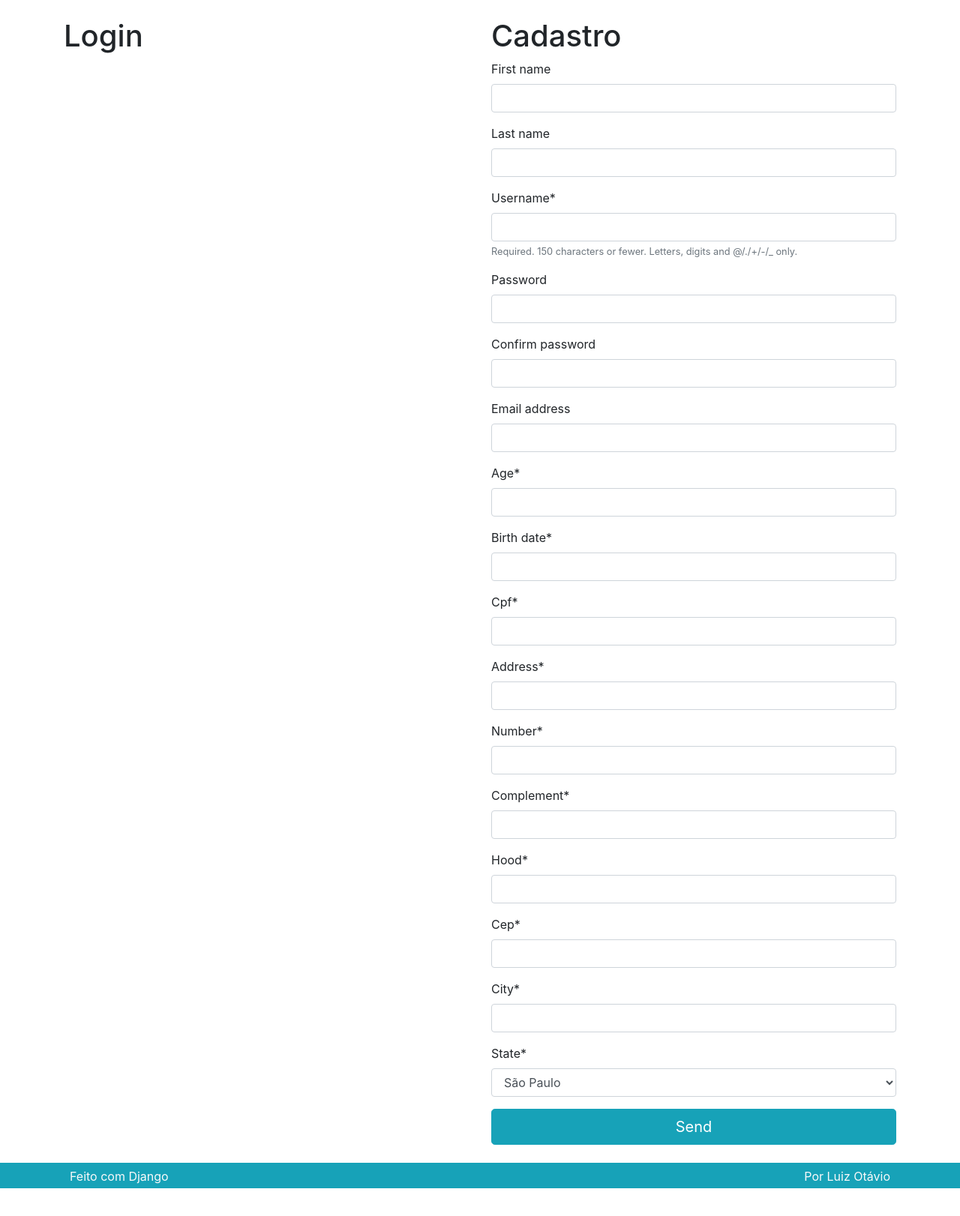
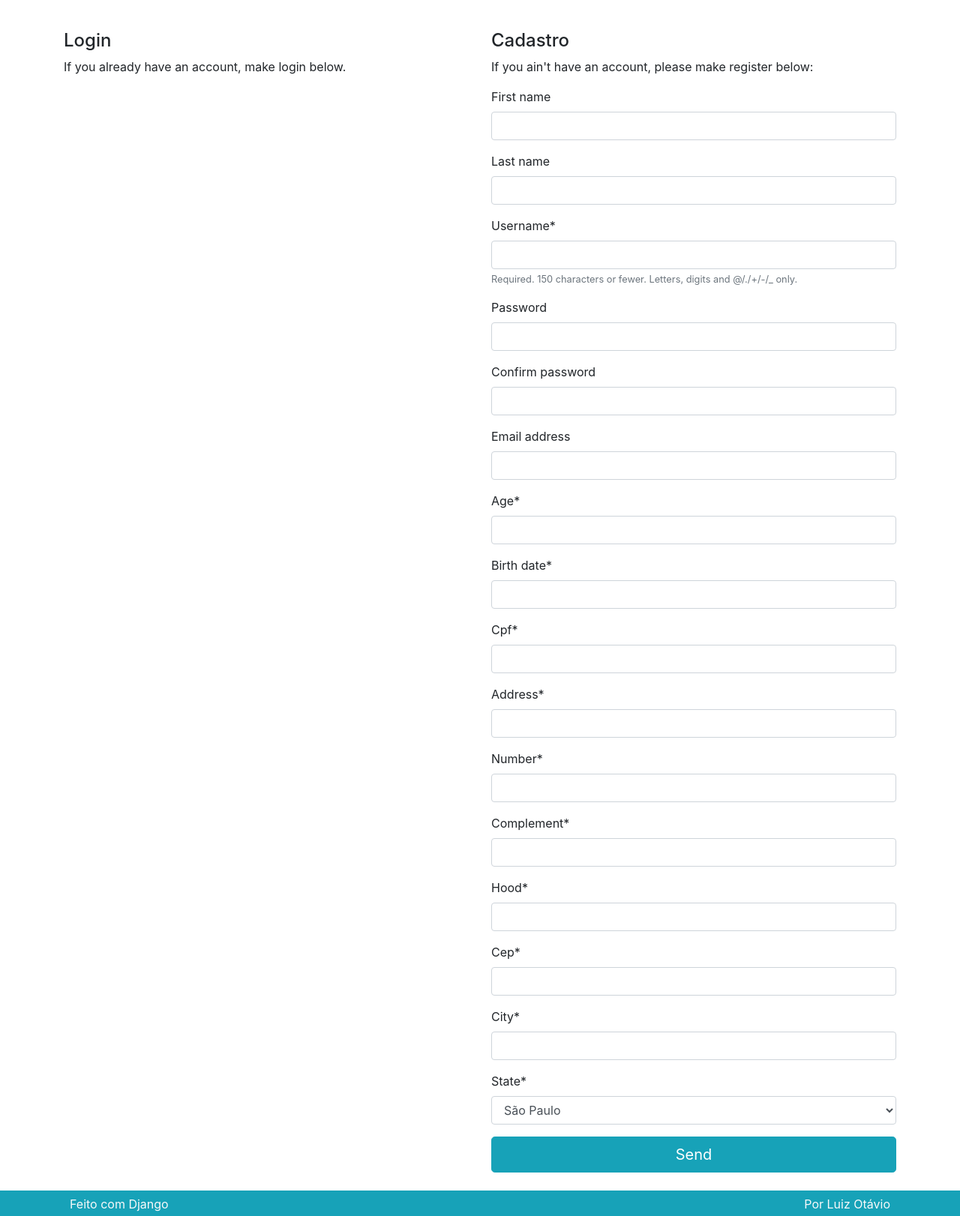
Before and after one commit to IFinotti/ECOMMERCE, a Django app: template profiles/templates/profiles/create.html in a window 1280 px wide. Shown: the part 56-1678 px from the top of the page at 75% size. Before the commit the page ends 1641 px from the top, so only its background shows below. Run offline with Django 4.2, Linux system fonts and the light colour scheme; the template is opened without the code that fills it: values that come from a table or form of the project are taken from there, others are empty; some libraries are stand-ins or nearby versions.

Commit message:
Changing create.html

```diff
--- a/profiles/templates/profiles/create.html
+++ b/profiles/templates/profiles/create.html
@@ -7,14 +7,16 @@
 
 <div class="row">
   {% if not request.user.is_authenticated %}
-  <div class="col-lg">
-    <h1>Login</h1>
+  <div class="col-lg mt-3">
+    <h4>Login</h4>
+    <p>If you already have an account, make login below.</p>
   </div>
   {% endif %}
 
-  <div class="col-lg">
+  <div class="col-lg mt-3">
     {% block title_register %}{% endblock title_register %}
-    <h1>Cadastro</h1>
+    <h4>Cadastro</h4>
+    <p>If you ain't have an account, please make register below:</p>
     <form method="POST" action="">
       {% csrf_token %} {{userform|crispy}} {{profileform|crispy}}
       <div class="row">
```
